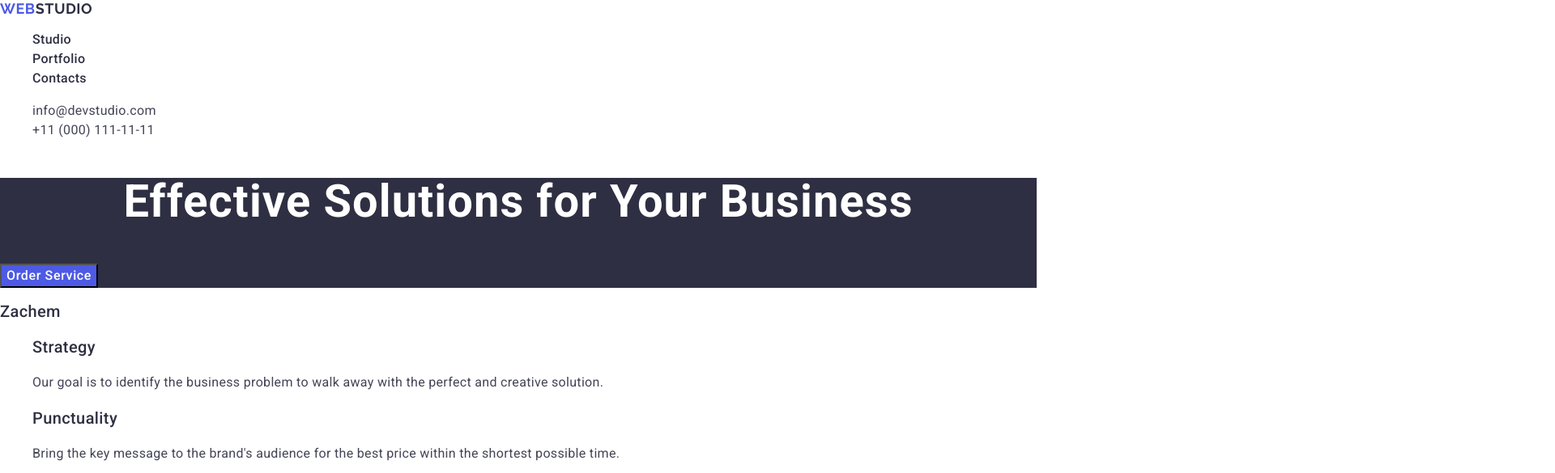
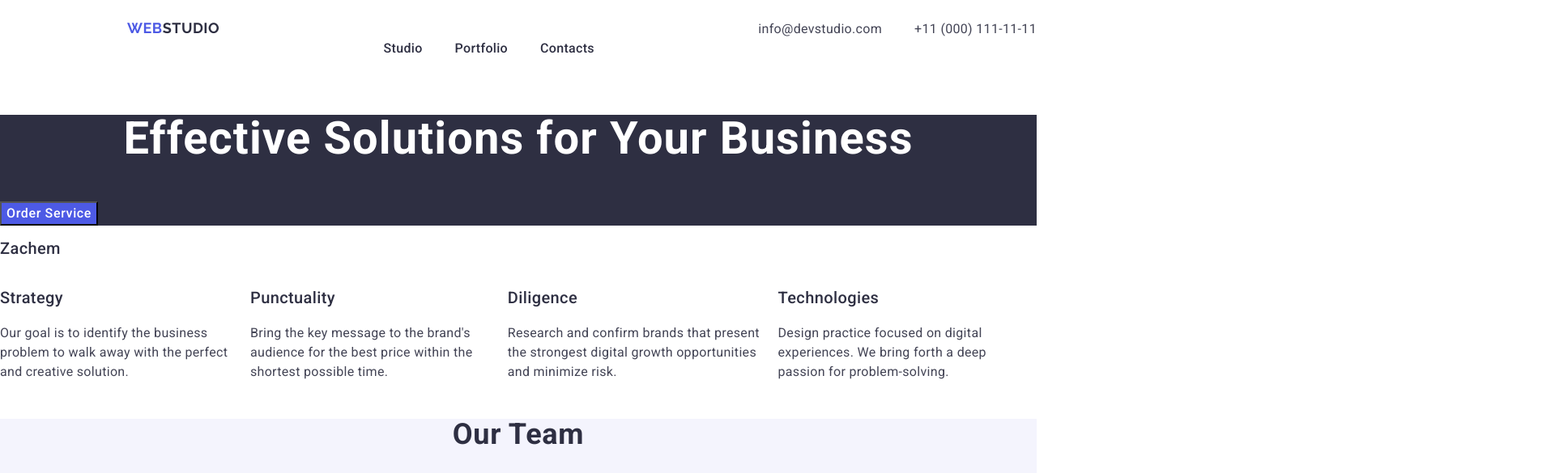
Before and after one commit to AndriyLyashenko95/goit-markup-hw-03, a plain HTML site: page index.html in a window 1280 px wide. Shown: the top 585 px of the page at 81% size, 1920 px wide, since content can reach past the window. Drawn offline with nearby package versions, Linux system fonts and the light colour scheme.

Commit message:
Add files via upload

```diff
--- a/css/styles.css
+++ b/css/styles.css
@@ -1,13 +1,26 @@
 /* #region general */
-body {
+.body {
   font-family: "Roboto", sans-serif;
   color: #434455;
   font-weight: 400;
   background-color: #ffffff;
 }
+h1,
+h2,
+h3,
+h4,
+h5,
+h6,
+p {
+  margin-left: 0;
+  margin-right: 0;
+}
 ul,
 ol {
   list-style-type: none;
+  margin-left: 0;
+  margin-right: 0;
+  padding-left: 0;
 }
 a {
   text-decoration: none;
@@ -15,15 +28,20 @@ a {
 button {
   cursor: pointer;
 }
+.container {
+  display: flex;
+  max-width: 1440px;
+  padding-left: 15px;
+  padding-right: 15px;
+  margin: 0 auto;
+}
 /* #endregion general */
-.body {
-}
+
 /* #region header */
 .header {
   background: #fff;
 }
-.logo {
-}
+
 .logo-two {
   font-weight: 700;
   font-size: 18px;
@@ -49,15 +67,23 @@ button {
   letter-spacing: 0.03em;
   text-transform: uppercase;
   color: #4d5ae5;
+  padding-top: 24px;
+  padding-bottom: 24px;
+  margin-left: 157px;
+  align-items: center;
+  height: 24px;
 }
-.nav-box {
-}
+
 .button-nav {
   font-weight: 500;
   font-size: 16px;
   line-height: 1.5;
   letter-spacing: 0.02em;
   color: #2e2f42;
+  padding-top: 24px;
+  padding-bottom: 24px;
+  display: block;
+  height: 24px;
 }
 .button-nav:hover {
   font-weight: 500;
@@ -80,6 +106,8 @@ button {
   letter-spacing: 0.02em;
   color: #434455;
   font-style: normal;
+  display: block;
+  height: 24px;
 }
 .nav-contact:hover {
   font-size: 16px;
@@ -150,8 +178,7 @@ button {
   letter-spacing: 0.02em;
   color: #434455;
 }
-.section-box {
-}
+
 /* #endregion main-two */
 /* #region main-three */
 .team-box {
@@ -202,8 +229,7 @@ button {
 .box-one {
   color: #2e2f42;
 }
-.box-two {
-}
+
 .personal-box {
   background: #fff;
 }
@@ -232,3 +258,38 @@ button {
   color: #f4f4fd;
 }
 /* #endregion footer*/
+/* #region boxes */
+.feature-container {
+  display: flex;
+}
+.team-container {
+  display: flex;
+}
+.box-one {
+  display: flex;
+}
+.container-header {
+  justify-content: space-between;
+}
+.container-one {
+}
+.container-two {
+}
+.container-three {
+}
+.container-footer {
+}
+.container-nav {
+  display: flex;
+  justify-content: space-between;
+}
+.nav-box {
+  justify-content: space-between;
+  display: flex;
+  gap: 40px;
+  margin-top: 0px;
+  margin-bottom: 0px;
+  padding-top: 24px;
+  padding-bottom: 24px;
+}
+/* #endregion boxes */
--- a/index.html
+++ b/index.html
@@ -22,7 +22,8 @@
   <body class="body">
     <!-- #region header -->
     <header class="header">
-      <nav>
+      <div class="container-header" class="container">
+        <nav class="container-nav">
           <a href="./index.html" class="logo-box"
             >Web<span class="logo-two">Studio</span></a
           >
@@ -35,9 +36,8 @@
               <a href="" class="button-nav">Contacts</a>
             </li>
           </ul>
-      </nav>
         <address class="nav-contact">
-        <ul>
+          <ul class="nav-box">
             <li>
               <a href="mailto:info@devstudio.com" class="nav-contact"
                 >info@devstudio.com</a
@@ -50,25 +50,30 @@
             </li>
           </ul>
         </address>
+      </div>
+      </nav>
     </header>
     <!--#endregion header -->
     <!--#region main -->
     <main>
       <section class="section-blue">
+        <div class="container-one">
           <h1 class="section-text">Effective Solutions for Your Business</h1>
           <button type="button" class="section-button">
             <span class="section-button-text">Order Service</span>
           </button>
+        </div>
       </section>
       <!-- #region feature -->
       <section class="section-feture">
+        <div class="container-two">
           <h2 class="zachem">Zachem</h2>
-        <ul>
+          <ul class="feature-container">
             <li class="section-box">
               <h3 class="section-headline">Strategy</h3>
               <p class="section-headline-text">
-              Our goal is to identify the business problem to walk away with the
-              perfect and creative solution.
+                Our goal is to identify the business problem to walk away with
+                the perfect and creative solution.
               </p>
             </li>
             <li class="section-box">
@@ -93,11 +98,12 @@
               </p>
             </li>
           </ul>
+        </div>
       </section>
       <!-- #endregion feature -->
       <section class="team-box">
         <h2 class="team-name">Our Team</h2>
-        <ul>
+        <ul class="team-container">
           <li class="team-frame">
             <img
               src="./images/mark-guerrero.jpg"
@@ -142,6 +148,7 @@
       </section>
       <!-- #region portfolio -->
       <section class="portfolio-box">
+        <div class="container-three">
           <h2 class="portfolio-name">Our Portfolio</h2>
           <ul class="box-one">
             <li class="personal-box">
@@ -205,19 +212,22 @@
               <p class="personal-discription">Marketing</p>
             </li>
           </ul>
+        </div>
       </section>
       <!-- #endregion portfolio -->
     </main>
     <!--#endregion main -->
     <!--#region footer -->
     <footer class="footer">
+      <div class="container-footer">
         <a href="./index.html" class="logo-box"
           >Web<span class="logo-span">Studio</span></a
         >
         <p class="footer-text">
-        Increase the flow of customers and sales for your business with digital
-        marketing & growth solutions.
+          Increase the flow of customers and sales for your business with
+          digital marketing & growth solutions.
         </p>
+      </div>
     </footer>
     <!--#endregion footer -->
   </body>
```
Lines whose indentation alone changed are shown as unchanged.
